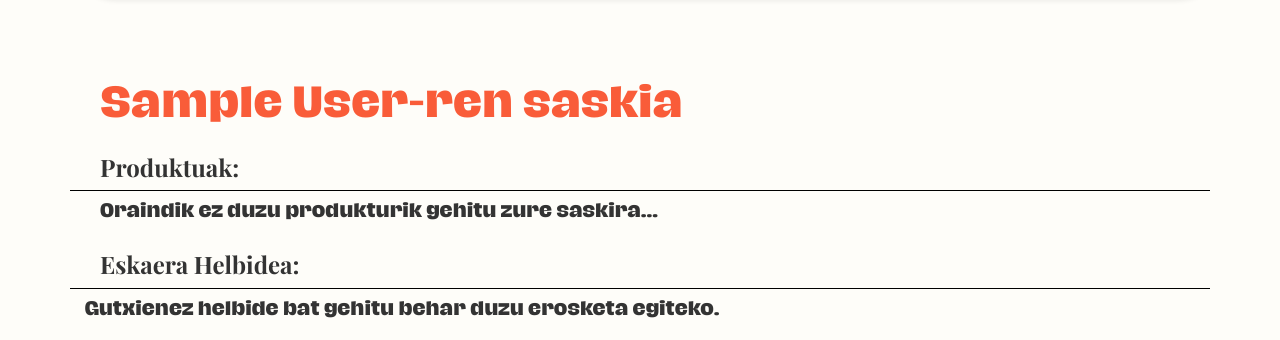
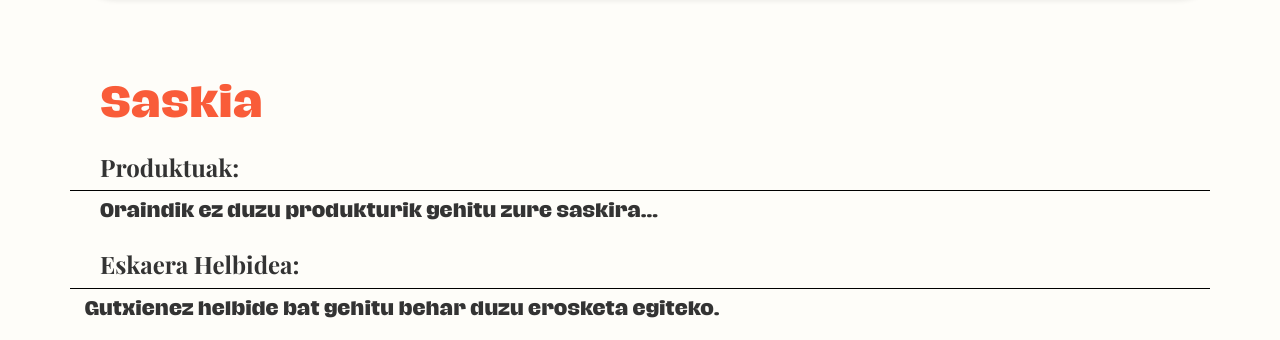
Before and after one commit to garciagorkauni/DeliveryAppNAG, a Django app: page /es/cart/ in a window 1280 px wide. Shown: the part 100-440 px from the top of the page. Run offline with Django 5.2, Linux system fonts and the light colour scheme; the visitor is signed in with stand-in values (Sample User, id 1); data comes from the database, SQL or seed files in the repository; data that the repository does not hold is empty; some libraries are stand-ins or nearby versions; some web fonts are replaced.

Commit message:
fix(#75): Make better translations

```diff
--- a/onlybites/onlybites/onlybites_web/templates/onlybites_web/cart.html
+++ b/onlybites/onlybites/onlybites_web/templates/onlybites_web/cart.html
@@ -5,7 +5,7 @@
 <div class="min-height">
     <div class=" flex fl-direc-colum m-left-10 ">
         <div >
-            <h1>{{ profile.name }}{% trans "-ren saskia" %}</h1>
+            <h1>{% trans "Saskia" %}</h1>
         </div>
         <div class="section-title"> <h3>{% trans "Produktuak:" %}</h3></div>
     </div>
```
Also changed, not shown: onlybites/onlybites/onlybites/locale/en/LC_MESSAGES/django.po, onlybites/onlybites/onlybites/locale/es/LC_MESSAGES/django.po, onlybites/onlybites/onlybites/locale/eu/LC_MESSAGES/django.po, 3 other files.
